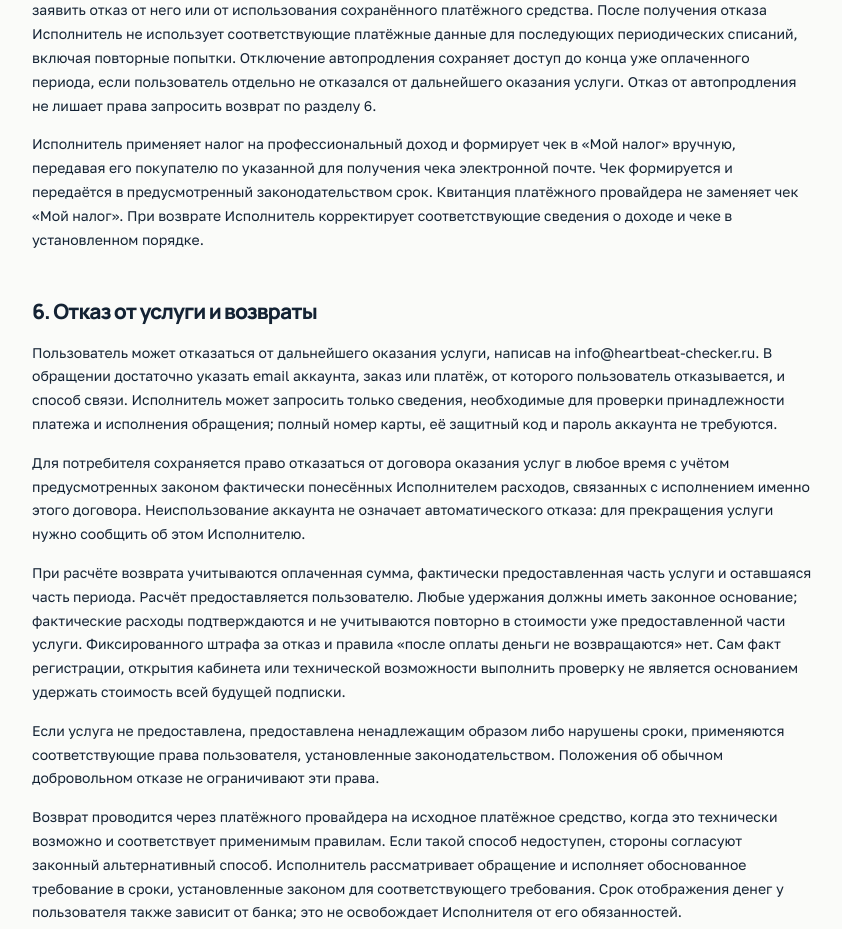
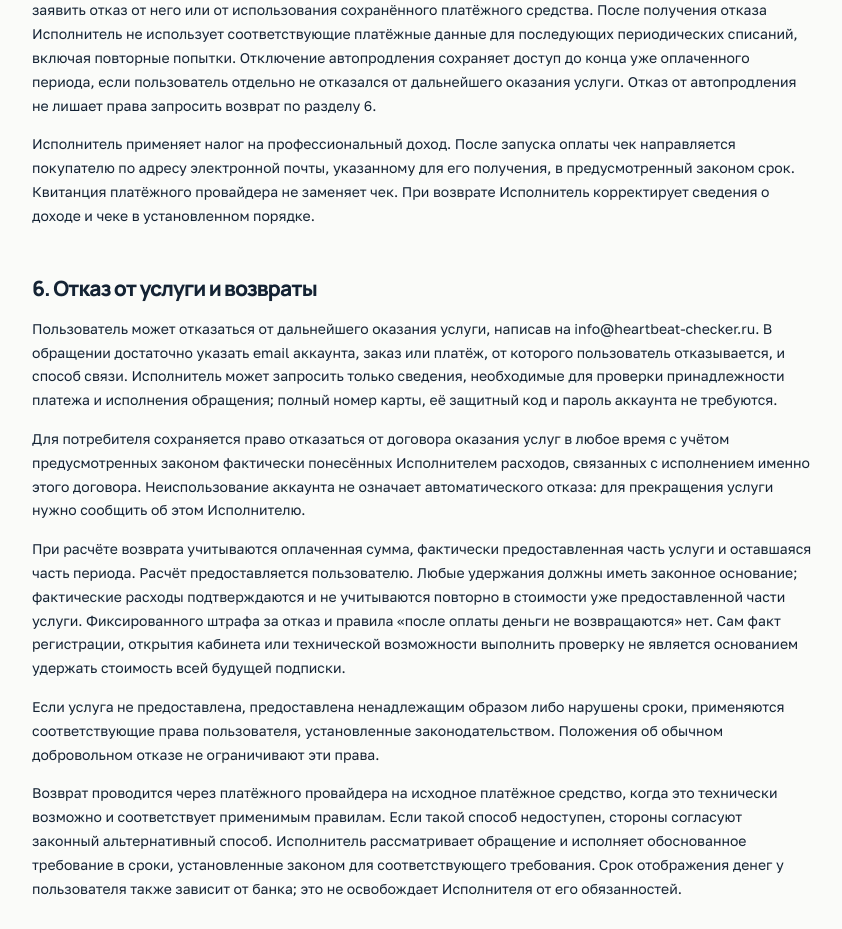
Before and after one commit to nda17/Heartbeat-Checker_monorepo, a Next.js app in the folder apps/web/: page /terms in a window 1280 px wide. Shown: the part 3040-3969 px from the top of the page, without its empty margins (158-1000 px from the left). Built offline with nearby package versions, Linux system fonts and the light colour scheme.

Commit message:
docs: simplify buyer receipt wording

```diff
--- a/apps/web/src/_pages/legal/terms.tsx
+++ b/apps/web/src/_pages/legal/terms.tsx
@@ -180,12 +180,11 @@ export function TermsPage() {
           возврат по разделу 6.
         </p>
         <p>
-          Исполнитель применяет налог на профессиональный доход и формирует чек
-          в «Мой налог» вручную, передавая его покупателю по указанной для
-          получения чека электронной почте. Чек формируется и передаётся в
-          предусмотренный законодательством срок. Квитанция платёжного
-          провайдера не заменяет чек «Мой налог». При возврате Исполнитель
-          корректирует соответствующие сведения о доходе и чеке в установленном
+          Исполнитель применяет налог на профессиональный доход. После запуска
+          оплаты чек направляется покупателю по адресу электронной почты,
+          указанному для его получения, в предусмотренный законом срок.
+          Квитанция платёжного провайдера не заменяет чек. При возврате
+          Исполнитель корректирует сведения о доходе и чеке в установленном
           порядке.
         </p>
       </section>
```
